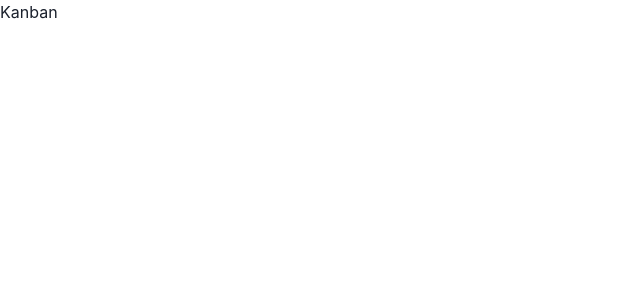
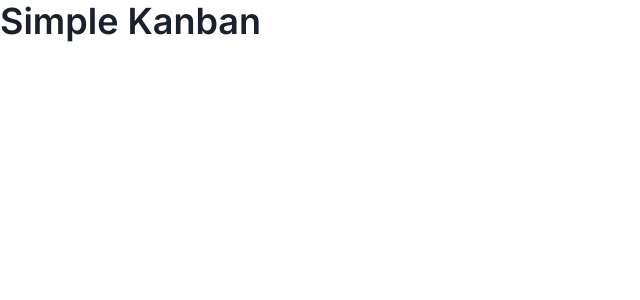
Before and after one commit to EriJohnson/simple-kanban, a React (Vite) app: page / in a window 1280 px wide. Shown: the top 300 px of the page, without its empty margins (0-640 px from the left). Built offline with nearby package versions, Linux system fonts and the light colour scheme.

Commit message:
feat: add and configure inter font

```diff
--- a/package.json
+++ b/package.json
@@ -13,6 +13,7 @@
     "@chakra-ui/react": "^2.8.0",
     "@emotion/react": "^11.11.1",
     "@emotion/styled": "^11.11.0",
+    "@fontsource/inter": "^5.0.8",
     "framer-motion": "^10.15.1",
     "react": "^18.2.0",
     "react-dom": "^18.2.0"
--- a/src/App.tsx
+++ b/src/App.tsx
@@ -1,3 +1,5 @@
+import { Heading } from "@chakra-ui/react";
+
 export default function App() {
-  return <h1>Kanban</h1>;
+  return <Heading as="h1">Simple Kanban</Heading>;
 }
--- a/src/assets/theme.ts
+++ b/src/assets/theme.ts
@@ -1,12 +1,4 @@
 import { extendTheme } from "@chakra-ui/react";
-
-const colors = {
-  brand: {
-    900: "#1a365d",
-    800: "#153e75",
-    700: "#2a69ac",
-  },
-};
 
 const styles = {
   global: {
@@ -30,6 +22,19 @@ const styles = {
   },
 };
 
-const theme = extendTheme({ colors, styles });
+const fonts = {
+  heading: "Inter",
+  body: "Inter",
+};
+
+const colors = {
+  priority: {
+    low: "#dbeddb",
+    medium: "#fdecc8",
+    high: "#ffe2dd",
+  },
+};
+
+const theme = extendTheme({ styles, fonts, colors });
 
 export default theme;
--- a/src/main.tsx
+++ b/src/main.tsx
@@ -1,3 +1,6 @@
+import "@fontsource/inter/400.css";
+import "@fontsource/inter/600.css";
+
 import React from "react";
 import ReactDOM from "react-dom/client";
 import { ChakraProvider } from "@chakra-ui/react";
```
Also changed, not shown: 1 other file (tests, documents, lock files or other folders).
